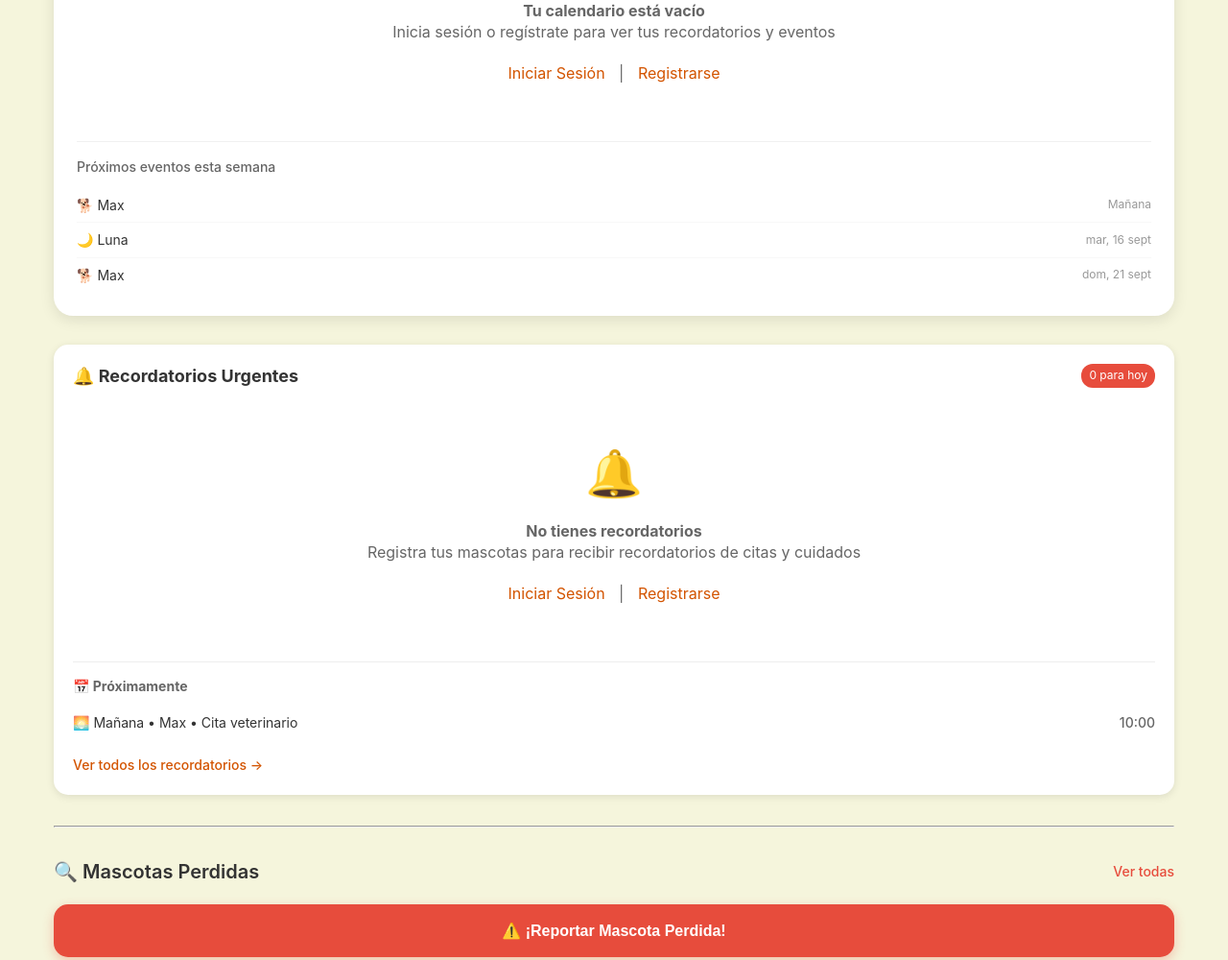
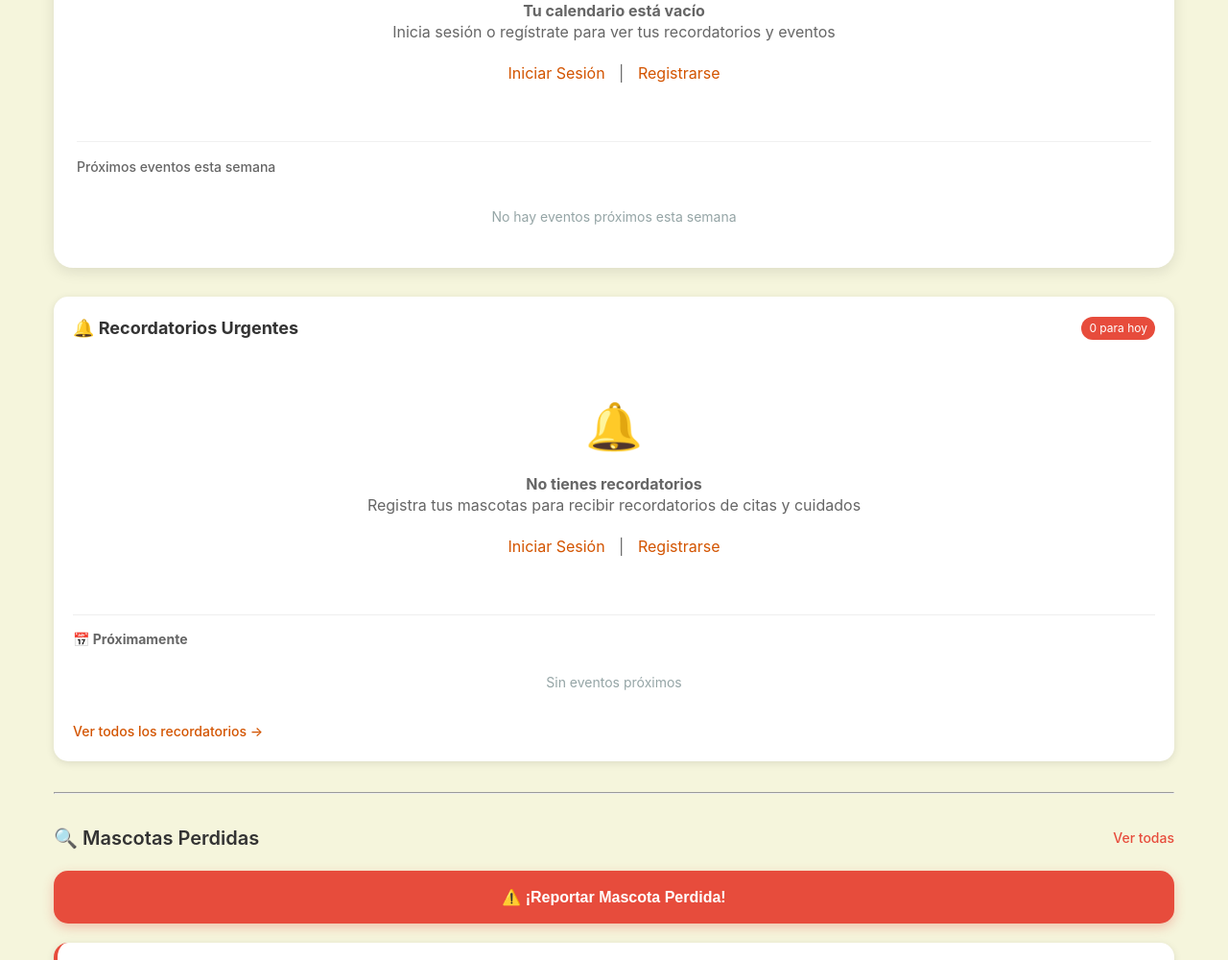
Before and after one commit to aldu1108/Proyecto-Huella-Segura, a PHP site: page / in a window 1280 px wide. Shown: the part 1305-2305 px from the top of the page at 96% size. Run offline with PHP 8.4, Linux system fonts and the light colour scheme; a user stored in the database is signed in; data comes from the database, SQL or seed files in the repository.

Commit message:
calendario / recordatorios funcional pt.1

```diff
--- a/HuellaSeguraX/index.php
+++ b/HuellaSeguraX/index.php
@@ -35,13 +35,14 @@ if ($rol_usuario === 'demo') {
     $total_citas_hoy = 0;
 } else {
     // Usuario normal - ejecutar consultas
-    $consulta_eventos = "SELECT e.*, m.nombre_mascota, m.foto_mascota
-                         FROM eventos_comunidad e
-                         JOIN mascotas m ON e.id_mascota = m.id_mascota
-                         WHERE e.id_usuario = $usuario_id
-                         AND e.fecha BETWEEN '$fecha_hoy' AND '$fecha_fin_semana'
-                         AND e.estado = 'activo'
-                         ORDER BY e.fecha ASC LIMIT 5";
+    $consulta_eventos = "SELECT c.id_cita as id_evento, c.fecha, c.motivo as titulo,
+                        'cita' as tipo, m.nombre_mascota, m.foto_mascota
+                         FROM citas_veterinarias c
+                         JOIN mascotas m ON c.id_mascota = m.id_mascota
+                         WHERE m.id_usuario = $usuario_id
+                         AND DATE(c.fecha) BETWEEN '$fecha_hoy' AND '$fecha_fin_semana'
+                         AND c.estado = 'programada'
+                         ORDER BY c.fecha ASC LIMIT 5";
     $resultado_eventos = $conexion->query($consulta_eventos);
 
     $consulta_citas_hoy = "SELECT c.*, m.nombre_mascota, m.foto_mascota
@@ -253,26 +254,42 @@ $resultado_perdidas = $conexion->query($consulta_perdidas);
                                 </div>
                             <?php endwhile; ?>
                         <?php else: ?>
-                            <!-- Eventos de ejemplo -->
-                            <div class="evento-hoy urgente">
-                                <div class="icono-evento">💉</div>
+                            <?php if ($resultado_citas_hoy && $resultado_citas_hoy->num_rows > 0): ?>
+                                <?php while($cita = $resultado_citas_hoy->fetch_assoc()): ?>
+                                    <div class="evento-hoy <?php echo ($cita['motivo'] == 'Urgencia' || $cita['motivo'] == 'Vacunación') ? 'urgente' : ''; ?>">
+                                        <div class="icono-evento">
+                                            <?php
+                                            echo match($cita['motivo']) {
+                                                'Vacunación' => '💉',
+                                                'Análisis' => '🧪',
+                                                'Cirugía' => '🏥',
+                                                'Control' => '📋',
+                                                'Urgencia' => '⚠️',
+                                                default => '💊'
+                                            };
+                                            ?>
+                                        </div>
                                         <div class="info-evento">
-                                    <div class="titulo-evento">Vacuna anual</div>
-                                    <div class="detalles-evento">Max • 14:00</div>
-                                    <div style="font-size: 11px; color: #666; margin-top: 2px;">Vacuna anual completa</div>
+                                            <div class="titulo-evento"><?php echo htmlspecialchars($cita['motivo']); ?></div>
+                                            <div class="detalles-evento">
+                                                <?php echo htmlspecialchars($cita['nombre_mascota']); ?> •
+                                                <?php echo date('H:i', strtotime($cita['fecha'])); ?>
                                             </div>
+                                        </div>
+                                        <?php if ($cita['motivo'] == 'Urgencia' || $cita['motivo'] == 'Vacunación'): ?>
                                             <div class="estado-urgente">Urgente</div>
+                                        <?php else: ?>
+                                            <div class="estado-medio">Programado</div>
+                                        <?php endif; ?>
                                     </div>
-
-                            <div class="evento-hoy">
-                                <div class="icono-evento">💊</div>
-                                <div class="info-evento">
-                                    <div class="titulo-evento">Medicina para alergias</div>
-                                    <div class="detalles-evento">Luna • 18:30</div>
-                                    <div style="font-size: 11px; color: #666; margin-top: 2px;">Administrar antihistamínico</div>
+                                <?php endwhile; ?>
+                            <?php else: ?>
+                                <div style="text-align: center; padding: 30px; color: #95A5A6;">
+                                    <div style="font-size: 36px; margin-bottom: 12px;">📅</div>
+                                    <p>No hay eventos programados para hoy</p>
+                                    <p style="font-size: 14px; margin-top: 8px;">Agenda una cita o crea un recordatorio</p>
                                 </div>
-                                <div class="estado-medio">Medio</div>
-                            </div>
+                            <?php endif; ?>
                         <?php endif; ?>
                     <?php endif; ?>
                 </div>
@@ -303,19 +320,34 @@ $resultado_perdidas = $conexion->query($consulta_perdidas);
                             </div>
                         <?php endwhile; ?>
                     <?php else: ?>
-                        <!-- Eventos de ejemplo -->
+                        <?php if ($resultado_eventos && $resultado_eventos->num_rows > 0): ?>
+                            <?php while($evento = $resultado_eventos->fetch_assoc()): ?>
                                 <div class="evento-proximo">
-                            <div class="info-evento-proximo">🐕 Max</div>
-                            <div class="fecha-evento-proximo">Mañana</div>
+                                    <div class="info-evento-proximo">
+                                        🐕 <?php echo htmlspecialchars($evento['nombre_mascota']); ?> - <?php echo htmlspecialchars($evento['titulo']); ?>
                                     </div>
-                        <div class="evento-proximo">
-                            <div class="info-evento-proximo">🌙 Luna</div>
-                            <div class="fecha-evento-proximo">mar, 16 sept</div>
+                                    <div class="fecha-evento-proximo">
+                                        <?php
+                                        $fecha_evento = new DateTime($evento['fecha']);
+                                        $hoy = new DateTime();
+                                        $diff = $hoy->diff($fecha_evento);
+
+                                        if ($diff->days == 0) {
+                                            echo "Hoy • " . $fecha_evento->format('H:i');
+                                        } elseif ($diff->days == 1) {
+                                            echo "Mañana • " . $fecha_evento->format('H:i');
+                                        } else {
+                                            echo $fecha_evento->format('D, j M • H:i');
+                                        }
+                                        ?>
                                     </div>
-                        <div class="evento-proximo">
-                            <div class="info-evento-proximo">🐕 Max</div>
-                            <div class="fecha-evento-proximo">dom, 21 sept</div>
                                 </div>
+                            <?php endwhile; ?>
+                        <?php else: ?>
+                            <div style="text-align: center; padding: 20px; color: #95A5A6; font-size: 14px;">
+                                <p>No hay eventos próximos esta semana</p>
+                            </div>
+                        <?php endif; ?>
                     <?php endif; ?>
                 </div>
             </div>
@@ -343,34 +375,24 @@ $resultado_perdidas = $conexion->query($consulta_perdidas);
                 <?php else: ?>
                     <?php if ($resultado_citas_hoy && $resultado_citas_hoy->num_rows > 0): ?>
                         <?php
-                        // Reset pointer para volver a iterar
                         $resultado_citas_hoy->data_seek(0);
                         while($cita = $resultado_citas_hoy->fetch_assoc()):
                         ?>
-                            <div class="urgente-item <?php echo ($cita['motivo'] == 'Vacuna anual') ? 'urgente' : ''; ?>">
+                            <div class="urgente-item <?php echo ($cita['motivo'] == 'Urgencia' || $cita['motivo'] == 'Vacunación') ? 'urgente' : ''; ?>">
                                 <div class="urgente-info">
                                     <span class="mascota-name"><?php echo htmlspecialchars($cita['nombre_mascota']); ?> • <?php echo htmlspecialchars($cita['motivo']); ?></span>
-                                    <span class="urgente-time">🕐 14:00</span>
-                                    <?php if ($cita['motivo'] == 'Vacuna anual'): ?>
+                                    <span class="urgente-time">🕐 <?php echo date('H:i', strtotime($cita['fecha'])); ?></span>
+                                    <?php if ($cita['motivo'] == 'Urgencia' || $cita['motivo'] == 'Vacunación'): ?>
                                         <span class="urgente-label">Urgente</span>
                                     <?php endif; ?>
                                 </div>
                             </div>
                         <?php endwhile; ?>
                     <?php else: ?>
-                        <div class="urgente-item urgente">
-                            <div class="urgente-info">
-                                <span class="mascota-name">Max • Vacuna</span>
-                                <span class="urgente-time">🕐 14:00</span>
-                                <span class="urgente-label">Urgente</span>
-                            </div>
-                        </div>
-
-                        <div class="urgente-item">
-                            <div class="urgente-info">
-                                <span class="mascota-name">Luna • Medicina</span>
-                                <span class="urgente-time">🕐 18:30</span>
-                            </div>
+                        <div style="text-align: center; padding: 30px; color: #95A5A6;">
+                            <div style="font-size: 36px; margin-bottom: 12px;">✨</div>
+                            <p>No tienes recordatorios para hoy</p>
+                            <p style="font-size: 14px; margin-top: 8px;">¡Todo en orden!</p>
                         </div>
                     <?php endif; ?>
                 <?php endif; ?>
@@ -381,14 +403,17 @@ $resultado_perdidas = $conexion->query($consulta_perdidas);
                 <?php if ($resultado_citas_proximas && $resultado_citas_proximas->num_rows > 0): ?>
                     <?php while($cita_proxima = $resultado_citas_proximas->fetch_assoc()): ?>
                         <div class="proximo-item">
-                            <span class="proximo-info">🌅 <?php echo date('D', strtotime($cita_proxima['fecha'])); ?> • <?php echo htmlspecialchars($cita_proxima['nombre_mascota']); ?> • <?php echo htmlspecialchars($cita_proxima['motivo']); ?></span>
-                            <span class="proximo-time">10:00</span>
+                            <span class="proximo-info">
+                                🌅 <?php echo date('D j', strtotime($cita_proxima['fecha'])); ?> •
+                                <?php echo htmlspecialchars($cita_proxima['nombre_mascota']); ?> •
+                                <?php echo htmlspecialchars($cita_proxima['motivo']); ?>
+                            </span>
+                            <span class="proximo-time"><?php echo date('H:i', strtotime($cita_proxima['fecha'])); ?></span>
                         </div>
                     <?php endwhile; ?>
                 <?php else: ?>
-                    <div class="proximo-item">
-                        <span class="proximo-info">🌅 Mañana • Max • Cita veterinario</span>
-                        <span class="proximo-time">10:00</span>
+                    <div style="text-align: center; padding: 15px; color: #95A5A6; font-size: 14px;">
+                        <p>Sin eventos próximos</p>
                     </div>
                 <?php endif; ?>
             </div>
--- a/HuellaSeguraX/mi-perfil.php
+++ b/HuellaSeguraX/mi-perfil.php
@@ -115,7 +115,7 @@ $consulta_citas = "SELECT COUNT(*) as total FROM citas_veterinarias c
 $resultado_citas = $conexion->query($consulta_citas);
 $total_citas = $resultado_citas->fetch_assoc()['total'];
 
-$consulta_eventos = "SELECT COUNT(*) as total FROM eventos WHERE id_usuario = $usuario_id";
+$consulta_eventos = "SELECT COUNT(*) as total FROM eventos_comunidad WHERE id_usuario = $usuario_id";
 $resultado_eventos = $conexion->query($consulta_eventos);
 $total_eventos = $resultado_eventos->fetch_assoc()['total'];
 
```
Also changed, not shown: HuellaSeguraX/mis-mascotas.php (+39 -21 lines). Lines whose indentation alone changed are shown as unchanged.
